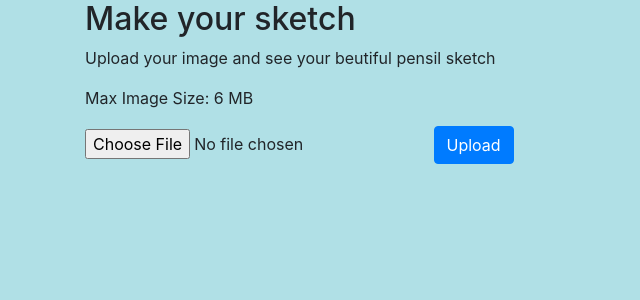
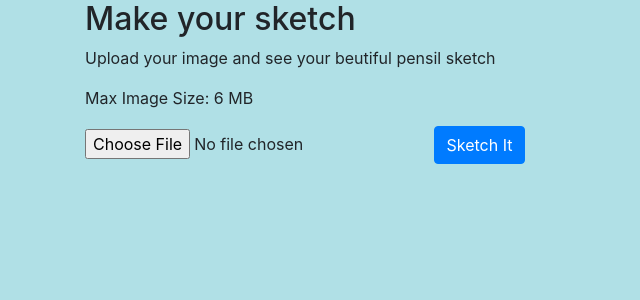
Before and after one commit to hrishi3/makeyoursketch, a Flask app: page / in a window 1280 px wide. Shown: the part 56-356 px from the top of the page, without its empty margins (0-640 px from the left). Run offline with Flask 2, Linux system fonts and the light colour scheme; some libraries are stand-ins or nearby versions.

Commit message:
Update index.html

```diff
--- a/templates/index.html
+++ b/templates/index.html
@@ -48,7 +48,7 @@ img {
    <div class="container">
       <form method=post enctype=multipart/form-data>
          <input type=file name=file onchange="loadFile(event)">
-         <input type=submit value=Upload class="btn btn-primary">
+         <input type=submit value="Sketch It" class="btn btn-primary">
       </form>
       <br><br>
       <img id="output" alt="" width="60%" height="60%" />
@@ -56,7 +56,7 @@ img {
 
    {% if data %}
    <div class="container">
-
+      <h2>Click image to download</h2>
      <a href="{{ data.processed_img }}" download>
       <img src="{{ data.processed_img }}" alt="" width="60%" height="60%">
       </a>
```
